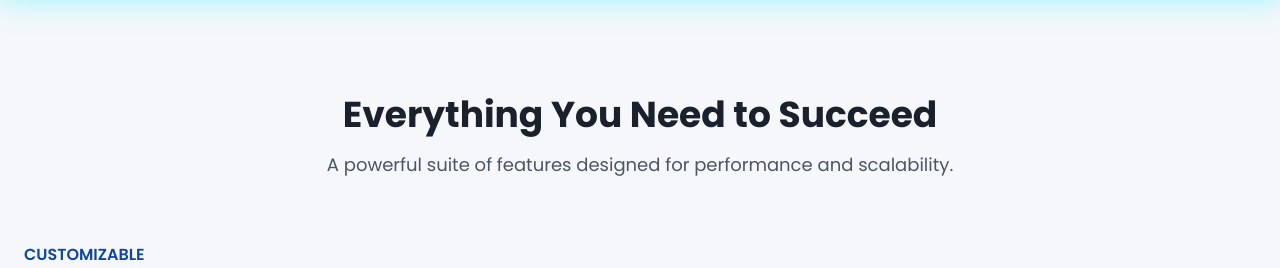
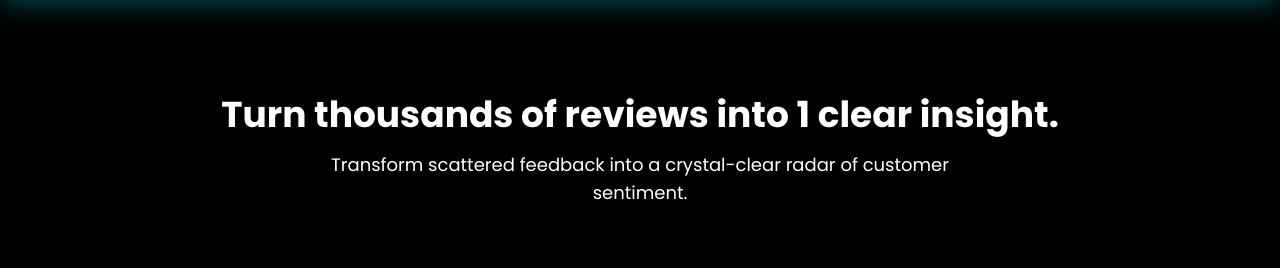
Before and after one commit to michellealoz/BitNBuild-25_4-errors, a Django app: page / in a window 1280 px wide. Shown: the part 801-1069 px from the top of the page. Run offline with Django 5.2, Linux system fonts and the light colour scheme; some libraries are stand-ins or nearby versions.

Commit message:
checkk landingg.html

```diff
--- a/Core/main/templates/main/landing.html
+++ b/Core/main/templates/main/landing.html
@@ -25,6 +25,26 @@
                 }
             }
         }
+    tailwind.config = {
+        theme: {
+            extend: {
+                colors: {
+                    primary: '#39FF14',   // Neon Green
+                    secondary: '#00F0FF', // Electric Cyan (optional accent)
+                    accent: '#39FF14',    // Neon Green
+                    light: '#000000',     // Black background
+                    dark: '#000000',      // Black background
+                },
+                fontFamily: {
+                    poppins: ['Poppins', 'sans-serif'],
+                    serif: ['Playfair Display', 'serif'],
+                },
+            }
+        }
+    }
+
+
+
     </script>
     <link href="https://unpkg.com/aos@2.3.4/dist/aos.css" rel="stylesheet">
     <script src="https://unpkg.com/aos@2.3.4/dist/aos.js"></script>
@@ -36,6 +56,39 @@
     --dark-bg: #000000;    /* True Black */
     --text-light: #EAEAEA; /* Soft white for readability */
 }
+nav a {
+    color: #000 !important;
+}
+   body {
+        background: #000000 !important;
+        color: #fff !important;
+    }
+    .bg-light, .bg-white, .bg-dark {
+        background-color: #000000 !important;
+    }
+    .text-dark, .text-gray-600, .text-gray-500, .text-gray-400, .text-gray-200, .text-gray-800 {
+        color: #fff !important;
+    }
+    .text-primary, .text-accent {
+        color: #39FF14 !important;
+    }
+    .bg-primary, .bg-accent {
+        background-color: #39FF14 !important;
+        color: #000 !important;
+    }
+    .border-primary {
+        border-color: #39FF14 !important;
+    }
+    .shadow-lg, .shadow-xl, .shadow-2xl {
+        box-shadow: 0 0 32px 8px #39FF14, 0 8px 32px 0 rgba(0,0,0,0.7) !important;
+    }
+    .rounded-lg, .rounded-xl {
+        border-radius: 12px !important;
+    }
+    a:hover, button:hover {
+        color: #39FF14 !important;
+        text-shadow: 0 0 8px #39FF14;
+    }
 
 /* Body */
 body {
@@ -46,11 +99,10 @@ body {
 
 /* Hero Background with neon overlay */
 .hero-bg {
-    background-image: linear-gradient(rgba(0, 240, 255, 0.2), rgba(57, 255, 20, 0.2)),
-        url('https://images.unsplash.com/photo-1521737604893-d14cc237f11d?q=80&w=1484&auto=format&fit=crop&ixlib=rb-4.0.3');
-    background-size: cover;
-    background-position: center;
+    background: #000;
     box-shadow: 0 0 30px rgba(0, 240, 255, 0.4); /* neon cyan glow */
+    position: relative;
+    overflow: hidden;
 }
 
 /* Pricing Card (popular plan) */
@@ -83,6 +135,9 @@ body { top: 0 !important; }
     color: var(--neon-green);
     text-shadow: 0 0 8px var(--neon-green);
 }
+.hero-bg p {
+    color: #fff !important;
+}
 
     </style>
 </head>
@@ -91,38 +146,36 @@ body { top: 0 !important; }
     <header class="fixed w-full bg-white/80 backdrop-blur-sm shadow-sm z-50">
     <div class="container mx-auto px-6 py-4">
         <div class="flex items-center justify-between">
-                <a href="/" class="text-2xl font-bold text-primary">
-                    Review<span class="text-secondary">Radar</span>
+            <a href="/" class="text-2xl font-bold">
+                <span class="text-black">Review</span><span class="text-primary">Radar</span>
             </a>
-
             <nav class="hidden md:flex items-center space-x-8">
-                    <a href="#features" class="text-gray-600 hover:text-primary font-medium transition-colors">Features</a>
-                    <a href="#pricing" class="text-gray-600 hover:text-primary font-medium transition-colors">Pricing</a>
-                    <a href="#contact" class="text-gray-600 hover:text-primary font-medium transition-colors">Contact</a>
-                    <select id="custom_language_select" class="language-select">
-                         <option value="de">IN</option>
-                        <option value="en">EN</option>
-                        <option value="es">ES</option>
-                        <option value="fr">FR</option>
-
+                <a href="#features" class="text-black hover:text-primary font-medium transition-colors">Features</a>
+                <a href="#pricing" class="text-black hover:text-primary font-medium transition-colors">Pricing</a>
+                <a href="#contact" class="text-black hover:text-primary font-medium transition-colors">Contact</a>
+                <select id="custom_language_select" class="language-select text-black font-bold">
+                    <option value="de" class="text-black">IN</option>
+                    <option value="en" class="text-black">EN</option>
+                    <option value="es" class="text-black">ES</option>
+                    <option value="fr" class="text-black">FR</option>
                 </select>
                 <div id="google_translate_element"></div>
             </nav>
-
             <div class="flex items-center space-x-4">
-                    <a href="/user/login" class="px-5 py-2 text-primary font-semibold hover:text-secondary transition-colors">Log In</a>
-                    <a href="/user/signup" class="px-5 py-2 bg-primary text-white hover:bg-dark rounded-lg shadow-md hover:shadow-lg transition-all transform hover:-translate-y-0.5">Sign Up</a>
+                <a href="/user/login" class="px-5 py-2 text-black font-semibold hover:text-primary transition-colors">Log In</a>
+                <a href="/user/signup" class="px-5 py-2 bg-primary text-black font-bold rounded-lg shadow-md hover:shadow-lg transition-all transform hover:-translate-y-0.5">Sign Up</a>
             </div>
         </div>
     </div>
     </header>
 
 <section class="relative h-screen flex items-center justify-center text-center text-white hero-bg">
-        <div class="container mx-auto px-6 z-10" data-aos="fade-up">
+    <canvas id="neonStars" style="position:absolute;top:0;left:0;width:100%;height:100%;z-index:1;"></canvas>
+    <div class="container mx-auto px-6 z-10" data-aos="fade-up" style="position:relative;z-index:2;">
         <h1 class="text-4xl md:text-6xl font-extrabold leading-tight mb-4">
             Spot the Trends. Track the Truth.
         </h1>
-            <p class="text-lg md:text-xl max-w-3xl mx-auto text-gray-200 mb-8">
+        <p class="text-lg md:text-xl max-w-3xl mx-auto text-white font-bold mb-8">
     Our innovative platform provides the tools you need and brings all the customer reviews into one smart dashboard. It's time to visualise the trends, track your feedback and turn the insights into action.
 </p>
             <div class="flex flex-col sm:flex-row gap-4 justify-center">
@@ -135,21 +188,60 @@ body { top: 0 !important; }
             </div>
         </div>
     </section>
+<script>
+    // Neon flies animation
+    const canvas = document.getElementById('neonStars');
+    const ctx = canvas.getContext('2d');
+    let w, h;
+    function resize() {
+        w = canvas.width = window.innerWidth;
+        h = canvas.height = document.querySelector('.hero-bg').offsetHeight;
+    }
+    resize();
+    window.addEventListener('resize', resize);
 
+    const flies = Array.from({length: 60}, () => ({
+        x: Math.random() * w,
+        y: Math.random() * h,
+        r: Math.random() * 2 + 1,
+        dx: (Math.random() - 0.5) * 0.5,
+        dy: (Math.random() - 0.5) * 0.5,
+        color: Math.random() > 0.5 ? '#39FF14' : '#00F0FF'
+    }));
+
+    function animate() {
+        ctx.clearRect(0, 0, w, h);
+        for (let fly of flies) {
+            ctx.shadowBlur = 12;
+            ctx.shadowColor = fly.color;
+            ctx.beginPath();
+            ctx.arc(fly.x, fly.y, fly.r, 0, Math.PI * 2);
+            ctx.fillStyle = fly.color;
+            ctx.fill();
+            fly.x += fly.dx;
+            fly.y += fly.dy;
+            if (fly.x < 0 || fly.x > w) fly.dx *= -1;
+            if (fly.y < 0 || fly.y > h) fly.dy *= -1;
+        }
+        requestAnimationFrame(animate);
+    }
+    animate();
+    </script>
     <section id="features" class="py-24">
         <div class="container mx-auto px-6">
             <div class="text-center mb-16" data-aos="fade-up">
-                <h2 class="text-4xl font-bold text-dark mb-4">Everything You Need to Succeed</h2>
-                <p class="text-gray-600 max-w-2xl mx-auto text-lg">A powerful suite of features designed for performance and scalability.</p>
+                <h2 class="text-4xl font-bold text-dark mb-4">Turn thousands of reviews into 1 clear insight.</h2>
+                <p class="text-gray-600 max-w-2xl mx-auto text-lg">Transform scattered feedback into a crystal-clear radar of customer sentiment.</p>
             </div>
 
-            <div class="flex flex-col md:flex-row items-center gap-12 mb-20" data-aos="fade-right">
+            <div class="flex flex-row items-center gap-12 mb-20" data-aos="fade-right">
     <div style="flex: 1 1 50%; min-width: 300px;">
         <span class="font-semibold text-primary">CUSTOMIZABLE</span>
         <h3 class="text-3xl font-bold text-dark my-3">Explore your Dashboard</h3>
-                    <p class="text-gray-600 leading-relaxed mb-4">Don't stress on scrolling and reading thousands of reviews.<br>
+        <p class="text-gray-600 leading-relaxed mb-4">
+            Don't stress on scrolling and reading thousands of reviews.<br>
             paste your product url here.
-                         <!-- Product URL input box -->
+        </p>
         <div class="flex items-center gap-2 mb-4">
             <input
                 type="text"
@@ -164,25 +256,12 @@ body { top: 0 !important; }
         </div>
         <a href="#" class="font-semibold text-primary hover:text-secondary">Learn More &rarr;</a>
     </div>
+    <div style="flex: 1 1 50%; min-width: 300px;">
+        <img src="https://images.unsplash.com/photo-1551288049-bebda4e38f71?q=80&w=1470&auto=format&fit=crop&ixlib=rb-4.0.3" alt="Dashboard Image" style="max-width:350px; border-radius:12px;">
+    </div>
            </p>
                 </div>
-                <div class="md:w-1/2">
-                    <img src="https://images.unsplash.com/photo-1551288049-bebda4e38f71?q=80&w=1470&auto=format&fit=crop&ixlib=rb-4.0.3" alt="Dashboard Image" style="max-width:350px; border-radius:12px;">
             </div>
-
-            <div class="flex flex-col md:flex-row-reverse items-center gap-12 mb-20" data-aos="fade-left">
-                <div class="md:w-1/2">
-                    <span class="font-semibold text-primary">INTEGRATION-READY</span>
-                    <h3 class="text-3xl font-bold text-dark my-3">Connect Your Favorite Tools</h3>
-                    <p class="text-gray-600 leading-relaxed mb-4">Our robust API allows for seamless integration with hundreds of third-party services. Connect your CRM, marketing automation, and other essential platforms in just a few clicks.</p>
-                    <a href="#" class="font-semibold text-primary hover:text-secondary">View Integrations &rarr;</a>
-                </div>
-                <div class="md:w-1/2">
-                    <img src="https://images.unsplash.com/photo-1556740758-90de374c12ad?q=80&w=1470&auto=format&fit=crop&ixlib=rb-4.0.3" alt="Team Collaboration" class="rounded-lg shadow-xl">
-                </div>
-            </div>
-        </div>
-    </section>
 
     <section id="pricing" class="py-24 bg-white">
         <div class="container mx-auto px-6">
--- a/Core/users/dashboard.html
+++ b/Core/users/dashboard.html
@@ -15,7 +15,6 @@
   --base-color: #42ea24;
   --text-color: #EAEAEA;
   --background-color:#000000;
-
 }
 * {
     margin: 0;
```
Lines whose indentation alone changed are shown as unchanged.
